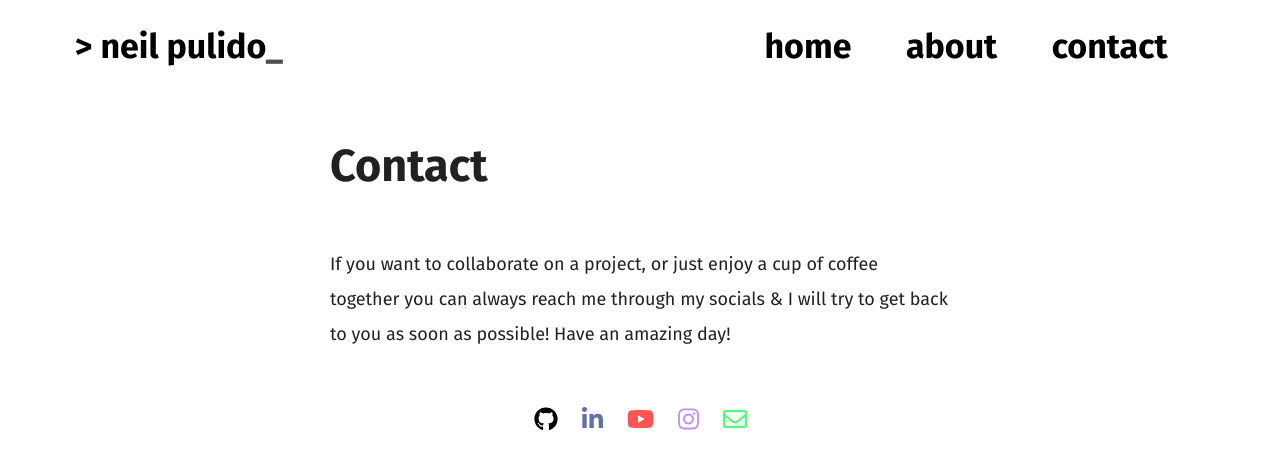
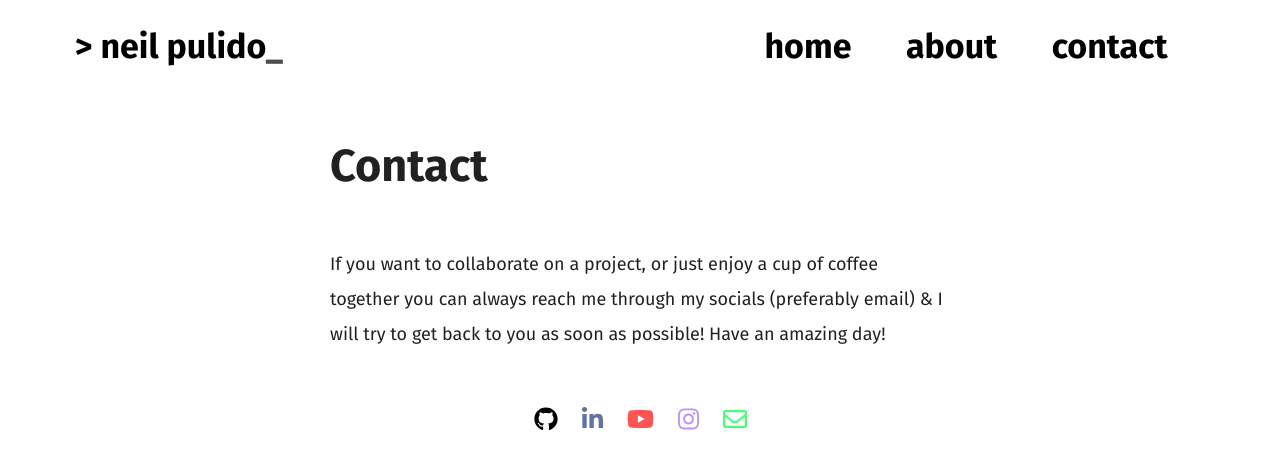
Before and after one commit to nlpulido/nlpulido.github.io, a React (Create React App) app: page /contact in a window 1280 px wide. Shown: the top 468 px of the page. Built offline with nearby package versions, Linux system fonts and the light colour scheme.

Commit message:
added line on contact page

```diff
--- a/src/pages/Contact/Contact.js
+++ b/src/pages/Contact/Contact.js
@@ -36,7 +36,7 @@ function Contact() {
                 <div className="contact-description">
                     <p>
                         If you want to collaborate on a project, or just enjoy a cup
-                        of coffee together you can always reach me through my socials & I will try to get back to you
+                        of coffee together you can always reach me through my socials (preferably email) & I will try to get back to you
                         as soon as possible! Have an amazing day!
                     </p>
                 </div>
```
